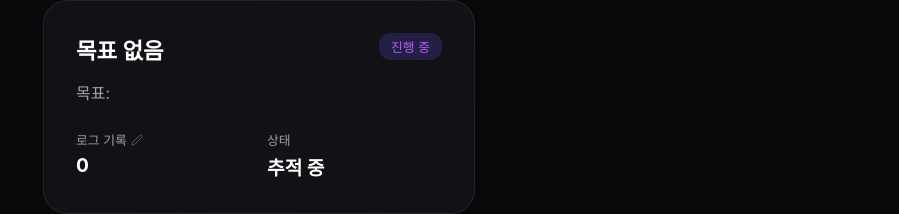
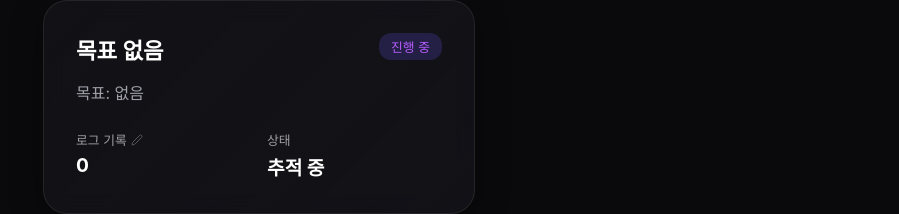
Before and after one commit to ddaog/make-good-habit, a React (Vite) app: page /dashboard in a window 1280 px wide. Shown: the part 114-328 px from the top of the page, without its empty margins (381-1280 px from the left). Built offline with nearby package versions, Linux system fonts and the light colour scheme.

Commit message:
fix: display activeExperiment name instead of targetHabit in Dashboard

```diff
--- a/src/pages/Dashboard.jsx
+++ b/src/pages/Dashboard.jsx
@@ -55,10 +55,14 @@ export default function Dashboard() {
                 style={{ padding: '2rem', marginBottom: '2rem', background: 'linear-gradient(135deg, rgba(20,20,25,0.8) 0%, rgba(30,30,40,0.4) 100%)' }}
             >
                 <div style={{ display: 'flex', justifyContent: 'space-between', alignItems: 'flex-start', marginBottom: '1rem' }}>
-                    <h2 style={{ fontSize: '1.4rem', margin: 0 }}>{targetHabit?.name || "목표 없음"}</h2>
+                    <h2 style={{ fontSize: '1.4rem', margin: 0 }}>
+                        {activeExperiment ? activeExperiment.name : (targetHabit?.name || "목표 없음")}
+                    </h2>
                     <span style={{ background: 'rgba(109, 93, 252, 0.2)', color: '#b65dfc', padding: '4px 12px', borderRadius: '12px', fontSize: '0.8rem' }}>진행 중</span>
                 </div>
-                <p style={{ marginBottom: '1.5rem' }}>목표: {targetHabit?.target}</p>
+                <p style={{ marginBottom: '1.5rem' }}>
+                    {activeExperiment ? "현재 실험 중인 대체 행동입니다" : `목표: ${targetHabit?.target || "없음"}`}
+                </p>
 
                 <div style={{ display: 'flex', gap: '1rem' }}>
                     <div
```
